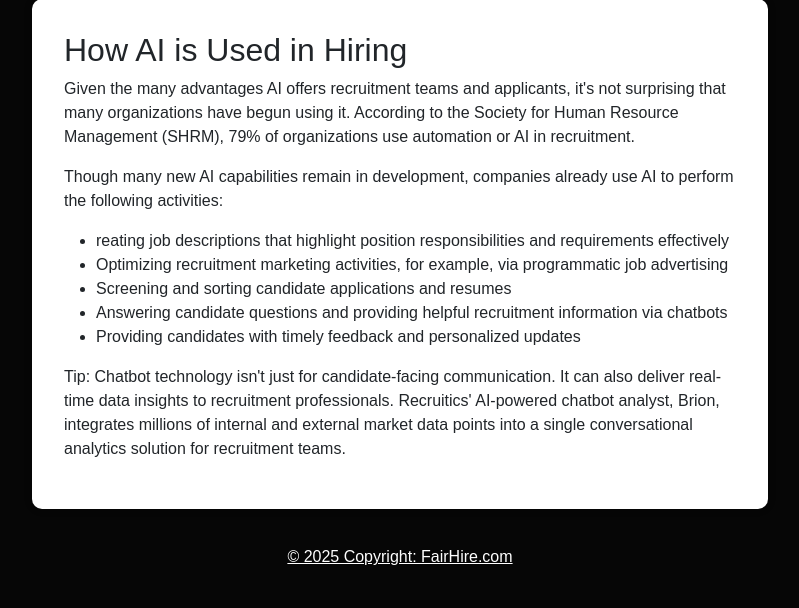
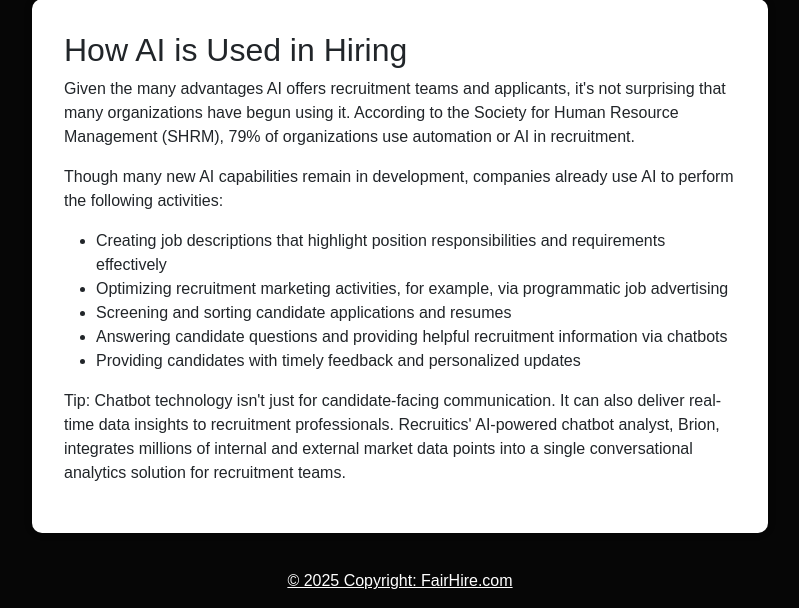
Before and after one commit to Yuchiaaa/aiHiringQuizWeb, a Flask app: page /aihiring in a window 1280 px wide. Shown: the part 117-725 px from the top of the page, without its empty margins (240-1039 px from the left). Run offline with Flask 3, Linux system fonts and the light colour scheme.

Commit message:
Update aihiring.html

```diff
--- a/templates/aihiring.html
+++ b/templates/aihiring.html
@@ -10,7 +10,7 @@
     <p>
     Though many new AI capabilities remain in development, companies already use AI to perform the following activities:
     <ul>
-    <li>reating job descriptions that highlight position responsibilities and requirements effectively</li>
+    <li>Creating job descriptions that highlight position responsibilities and requirements effectively</li>
     <li>Optimizing recruitment marketing activities, for example, via programmatic job advertising</li>
     <li>Screening and sorting candidate applications and resumes</li>
     <li>Answering candidate questions and providing helpful recruitment information via chatbots</li>
```
